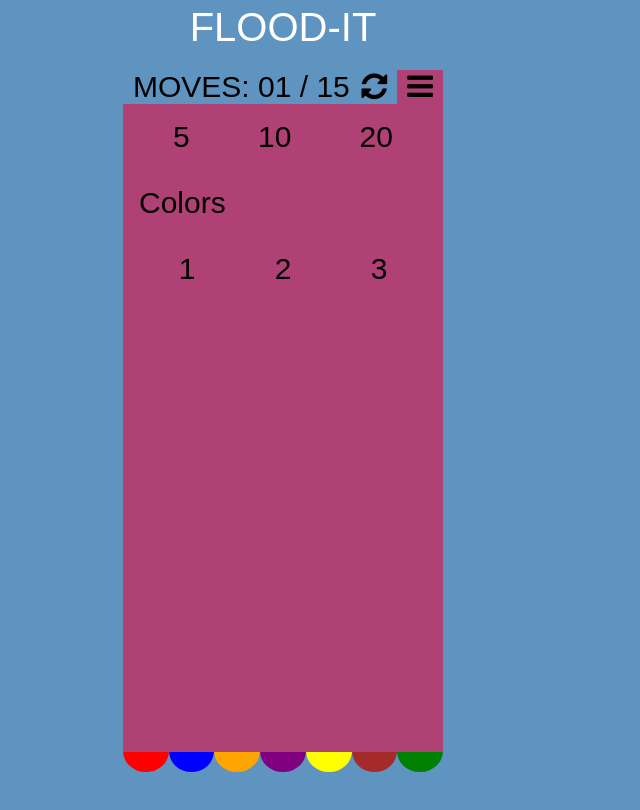
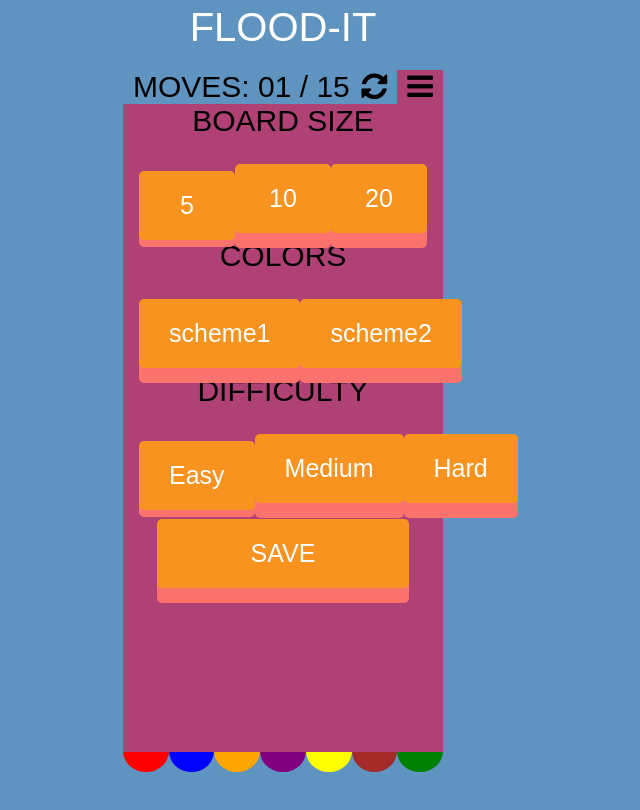
Before and after one commit to olerichard/Flood-It, a React (Create React App) app: page / in a window 1280 px wide. Shown: the top 810 px of the page, without its empty margins (357-997 px from the left). Built offline with nearby package versions, Linux system fonts and the light colour scheme.

Commit message:
Conitnued work on Menu. moved button on winnesplash to own component.

```diff
--- a/src/components/game/game.js
+++ b/src/components/game/game.js
@@ -16,6 +16,7 @@ export default class Game extends Component {
     this.buttonClick = this.buttonClick.bind(this)
     this.settingsClick = this.settingsClick.bind(this)
     this.resize = this.resize.bind(this)
+    this.updateSetting = this.updateSetting.bind(this)
     this.state={}
   }
 
@@ -37,6 +38,13 @@ export default class Game extends Component {
     this.setState(state)
   }
 
+  updateSetting = (state,settingName,newValue) => {
+    if(state[settingName] !== newValue)
+    {
+      state[settingName] = newValue
+      this.setState(state)
+    }
+  }
 
   buttonClick = (color,state) => {
     if(state.winner === false)
@@ -48,6 +56,7 @@ export default class Game extends Component {
     newState.window = this.windowSize(window.innerHeight,window.innerWidth)
       this.setState(newState)
   }
+
 
   windowSize = (h,w) =>{
     return {width:h/2.5,height:h}
@@ -63,7 +72,7 @@ export default class Game extends Component {
     }
     let settings = null
     if(this.state.showSettings){
-     settings = <Settings state={this.state}/>
+     settings = <Settings state={this.state} update={this.updateSetting}/>
     }
 
     return (
@@ -71,7 +80,7 @@ export default class Game extends Component {
 
           <TopMenu state={this.state} restart={this.restartClick} setting={this.settingsClick} />
           <Board board={this.state.board} colors={this.state.colors} size={this.state.window} winCondition={this.state.winner} restart={this.restartClick} />
-          <ButtonRow state={this.state} click={this.buttonClick} />
+          <ButtonRow state={this.state} click={this.buttonClick} save={this.restartClick} />
         {settings}
       </div>)
   }
--- a/src/components/settings/settings.css
+++ b/src/components/settings/settings.css
@@ -10,22 +10,39 @@
   font-size: 30px;
 }
 
-.boardSize{
-  display: flex;
-  flex-direction: row;
-  justify-content: space-around;
-  margin: 5%;
 
-
-}
-.colorScheme{
-  display: flex;
-  flex-direction: row;
-  margin: 5%;
-}
-.difficulty{
+.boardSizeSettings{
   display: flex;
   flex-direction: row;
   justify-content: space-around;
   margin: 5%;
 }
+.boardSizeChoice{
+  border: solid;
+  width: 20%;
+  border-radius:5px;
+}
+.colorSchemeSettings{
+  display: flex;
+  flex-direction: row;
+  justify-content: space-around;
+  margin: 5%;
+}
+
+.colorSchemeChoice{
+  border: solid;
+  width: 40%;
+  border-radius:5px;
+}
+
+.difficultySettings{
+  display: flex;
+  flex-direction: row;
+  justify-content: space-around;
+  margin: 5%;
+}
+.difficultyChoice{
+  border: solid;
+  width: 31%;
+  border-radius:5px;
+}
--- a/src/components/settings/settings.js
+++ b/src/components/settings/settings.js
@@ -1,27 +1,40 @@
 import React from 'react'
 import "./settings.css"
+import StdButton from '../stdButton/stdButton'
 
-const Settings = ({state}) => {
+const Settings = ({state , update, restart}) => {
 
   return (
     <div className="settings">
+
       <div className="boardSize">
-        <div>5</div>
-        <div>10</div>
-        <div>20</div>
+        <div className="boardSizeHeader">BOARD SIZE</div>
+        <div className="boardSizeSettings">
+          <StdButton text="5"  toggle = {state.boardSize===5  ? true:false} click = {update.bind(null,state,"boardSize",5)} />
+          <StdButton text="10" toggle = {state.boardSize===10 ? true:false} click = {update.bind(null,state,"boardSize",10)} />
+          <StdButton text="20" toggle = {state.boardSize===20 ? true:false} click = {update.bind(null,state,"boardSize",20)} />
+        </div>
       </div>
+
       <div className="colorScheme">
-        <div>Colors</div>
+        <div className="colorSchemeHeader">COLORS</div>
+        <div className="colorSchemeSettings">
+        <StdButton text="scheme1" />
+        <StdButton text="scheme2" />
+        </div>
       </div>
 
       <div className="difficulty">
-        <div>1</div>
-        <div>2</div>
-        <div>3</div>
+        <div className="difficultyHeader">DIFFICULTY</div>
+        <div className="difficultySettings">
+        <StdButton text="Easy" toggle = {state.difficulty===3  ? true:false} click = {update.bind(null,state,"difficulty",3)} />
+        <StdButton text="Medium" toggle = {state.difficulty===2  ? true:false} click = {update.bind(null,state,"difficulty",2)}/>
+        <StdButton text="Hard"toggle = {state.difficulty===1  ? true:false} click = {update.bind(null,state,"difficulty",1)}/>
+        </div>
       </div>
+      <StdButton text="SAVE"/>
+    </div>
 
-
-    </div>
   )
 }
 
--- /dev/null
+++ b/src/components/stdButton/stdButton.css
@@ -0,0 +1,26 @@
+.stdButton {
+  position:relative;
+	width:60%;
+	color:#FFF;
+	display:block;
+	text-decoration:none;
+	margin:0 auto;
+	border-radius:5px;
+	background:#F7931E;
+	text-align:center;
+	padding:20px 30px;
+   font-size:25px;
+   top:10px;
+	transition: all 0.2s;
+   box-shadow: 0px 15px 0px #FC726D;
+}
+
+.stdButtonToggle{
+  box-shadow: 0px 7px 0px #FC726D;
+  top:17px;
+}
+
+.stdButton:active {
+  box-shadow: 0px 7px 0px #FC726D;
+  top:17px;
+}
--- /dev/null
+++ b/src/components/stdButton/stdButton.js
@@ -0,0 +1,13 @@
+import React from 'react'
+import "./stdButton.css"
+
+const StdButton = ({click =function(){alert("Button pressed")},text,toggle = false }) => {
+
+  let toggleClass = ""
+  if(toggle)
+     toggleClass = "stdButtonToggle"
+
+  return (<div className={`stdButton ${toggleClass}`}  onClick={click} >{text}</div>)
+  }
+
+export default StdButton
--- a/src/components/winnersplash/winnersplash.js
+++ b/src/components/winnersplash/winnersplash.js
@@ -1,12 +1,13 @@
 import React from 'react'
 import "./winnersplash.css"
+import StdButton from '../stdButton/stdButton'
 
 const WinnerSplash = ({winCondition = false,size,restart}) => {
   const conditionText = winCondition === "won" ? "You have won the game!" :  "You are out of moves!"
 
  // if(winCondition !== false )
     return (<div className="splash" style={{width:size.width, top:size.height*0.30 }}><p>{conditionText}</p>
-              <div className="splash-restart" onClick={restart} >Play Again!</div>
+              <StdButton click={restart} text="Play Again!"  />
             </div>)
 
  // return <div className="splash" style={{display:'none'}}></div>
```
